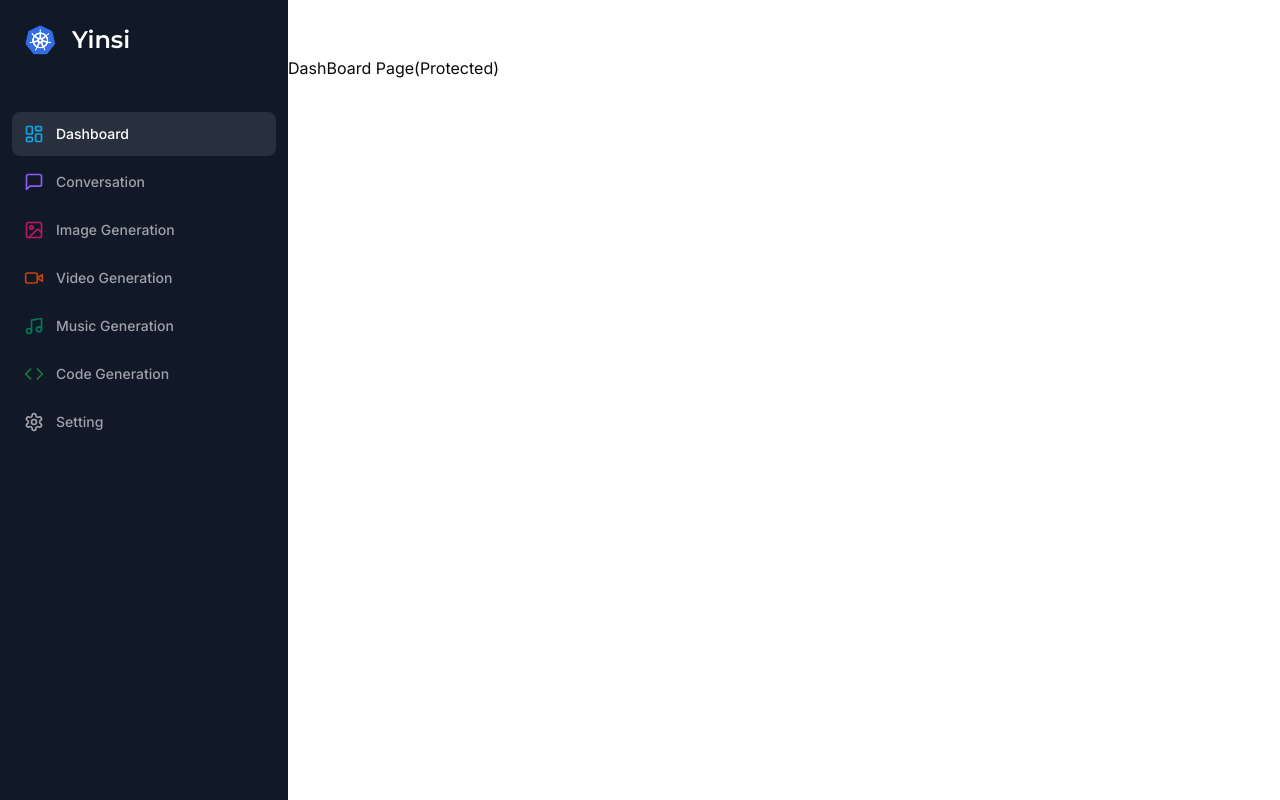
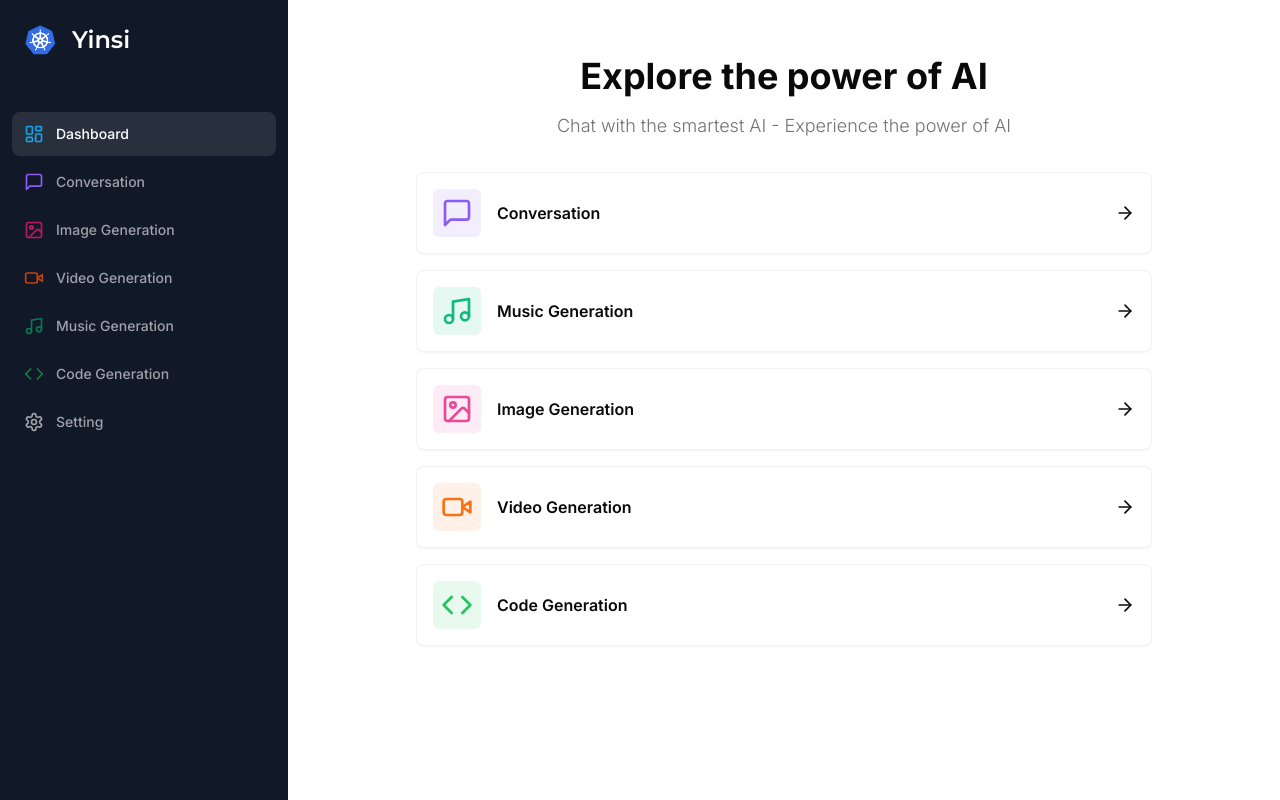
Before and after one commit to PratikPradhan987/SaaSAI, a Next.js app in the folder saas-ai/: page /dashboard in a window 1280 px wide. Built offline with nearby package versions, Linux system fonts and the light colour scheme.

Commit message:
added new tools to dashboard page

```diff
--- a/saas-ai/app/(dashboard)/(routes)/dashboard/page.tsx
+++ b/saas-ai/app/(dashboard)/(routes)/dashboard/page.tsx
@@ -1,7 +1,87 @@
+"use client";
+
+import { Card } from "@/components/ui/card";
+import { cn } from "@/lib/utils";
+import { useRouter } from 'next/navigation';
+
+import {
+  ArrowRight,
+  Code,
+  ImageIcon,
+  MessageSquare,
+  Music,
+  VideoIcon
+} from "lucide-react";
+
+const tools = [
+  {
+    label: "Conversation",
+    icon: MessageSquare,
+    color: "text-violet-500",
+    bgColor: "bg-violet-500/10",
+    href: "/conversation",
+  },
+  {
+    label: "Music Generation",
+    icon: Music,
+    color: "text-emerald-500",
+    bgColor: "bg-emerald-500/10",
+    href: "/music",
+  },
+  {
+    label: "Image Generation",
+    icon: ImageIcon,
+    color: "text-pink-500",
+    bgColor: "bg-pink-500/10",
+    href: "/image",
+  },
+  {
+    label: "Video Generation",
+    icon: VideoIcon,
+    color: "text-orange-500",
+    bgColor: "bg-orange-500/10",
+    href: "/video",
+  },
+  {
+    label: "Code Generation",
+    icon: Code,
+    color: "text-green-500",
+    bgColor: "bg-green-500/10",
+    href: "/code",
+  },
+]
+
 const  DashboardPage = ( ) =>  {
+  const router = useRouter()
   return (
     <>
-      <p>DashBoard Page(Protected)</p>
+      <div className="mb-8 space-y-4">
+        <h2 className="text-2xl md:text-4xl font-bold text-center">
+          Explore the power of AI
+        </h2>
+        <p className="text-muted-foreground font-light text-sm md:text-lg text-center">
+          Chat with the smartest AI - Experience the power of AI
+        </p>
+      </div>
+      <div className="px-4 md:px-20 lg:px-32 space-y-4">
+        {tools.map((tool) =>
+          <Card
+          onClick={()=> router.push(tool.href)}
+          key={tool.href}
+          className="p-4 border-black/5 flex items-center justify-between hover:shadow-md transition cursor-pointer"
+          >
+            <div className="flex items-center gap-x-4">
+              <div className={cn("p-2 w-fit rounded-md",tool.bgColor)}>
+                <tool.icon className={cn("w-8 h-8",tool.color)} />
+              </div>
+              <div className="font-semibold">
+                {tool.label}
+              </div>
+            </div>
+            <ArrowRight className="w-5 h-5"/>
+          </Card>
+        )}
+      </div>
     </>
   )
 }
--- /dev/null
+++ b/saas-ai/components/ui/card.tsx
@@ -0,0 +1,79 @@
+import * as React from "react"
+
+import { cn } from "@/lib/utils"
+
+const Card = React.forwardRef<
+  HTMLDivElement,
+  React.HTMLAttributes<HTMLDivElement>
+>(({ className, ...props }, ref) => (
+  <div
+    ref={ref}
+    className={cn(
+      "rounded-lg border bg-card text-card-foreground shadow-sm",
+      className
+    )}
+    {...props}
+  />
+))
+Card.displayName = "Card"
+
+const CardHeader = React.forwardRef<
+  HTMLDivElement,
+  React.HTMLAttributes<HTMLDivElement>
+>(({ className, ...props }, ref) => (
+  <div
+    ref={ref}
+    className={cn("flex flex-col space-y-1.5 p-6", className)}
+    {...props}
+  />
+))
+CardHeader.displayName = "CardHeader"
+
+const CardTitle = React.forwardRef<
+  HTMLParagraphElement,
+  React.HTMLAttributes<HTMLHeadingElement>
+>(({ className, ...props }, ref) => (
+  <h3
+    ref={ref}
+    className={cn(
+      "text-2xl font-semibold leading-none tracking-tight",
+      className
+    )}
+    {...props}
+  />
+))
+CardTitle.displayName = "CardTitle"
+
+const CardDescription = React.forwardRef<
+  HTMLParagraphElement,
+  React.HTMLAttributes<HTMLParagraphElement>
+>(({ className, ...props }, ref) => (
+  <p
+    ref={ref}
+    className={cn("text-sm text-muted-foreground", className)}
+    {...props}
+  />
+))
+CardDescription.displayName = "CardDescription"
+
+const CardContent = React.forwardRef<
+  HTMLDivElement,
+  React.HTMLAttributes<HTMLDivElement>
+>(({ className, ...props }, ref) => (
+  <div ref={ref} className={cn("p-6 pt-0", className)} {...props} />
+))
+CardContent.displayName = "CardContent"
+
+const CardFooter = React.forwardRef<
+  HTMLDivElement,
+  React.HTMLAttributes<HTMLDivElement>
+>(({ className, ...props }, ref) => (
+  <div
+    ref={ref}
+    className={cn("flex items-center p-6 pt-0", className)}
+    {...props}
+  />
+))
+CardFooter.displayName = "CardFooter"
+
+export { Card, CardHeader, CardFooter, CardTitle, CardDescription, CardContent }
```
